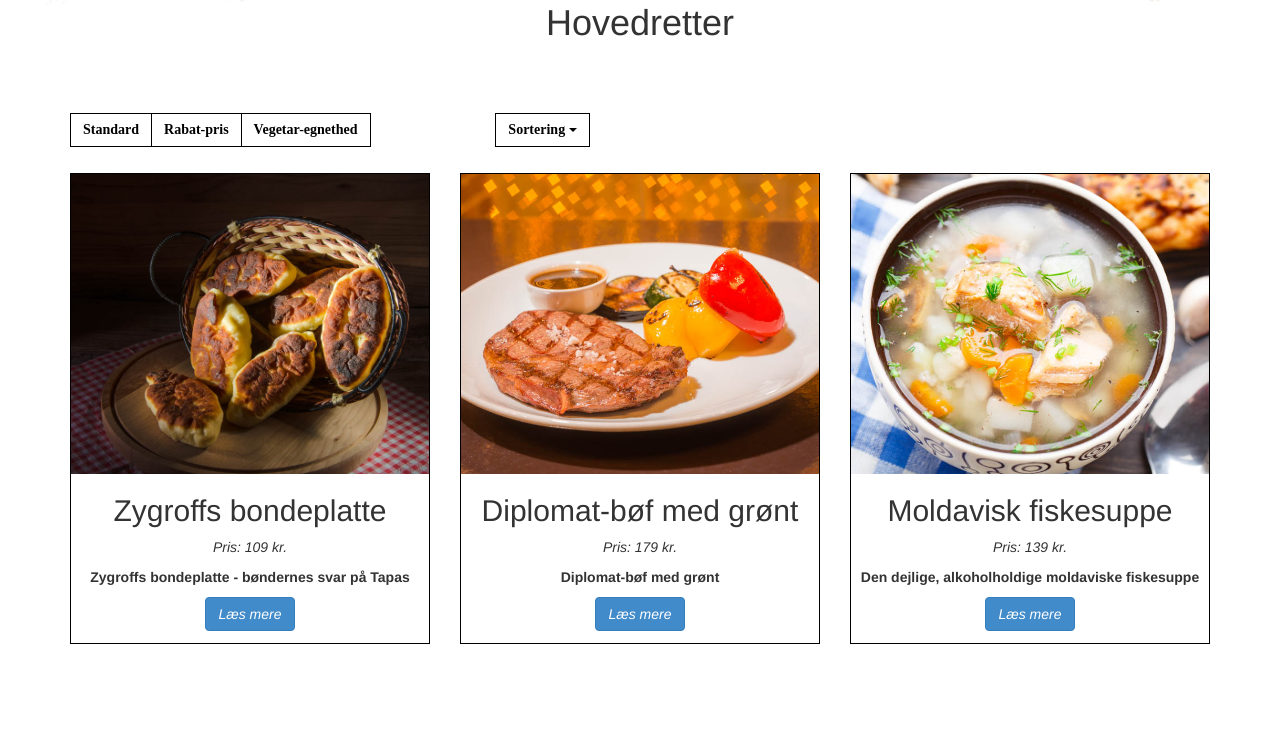
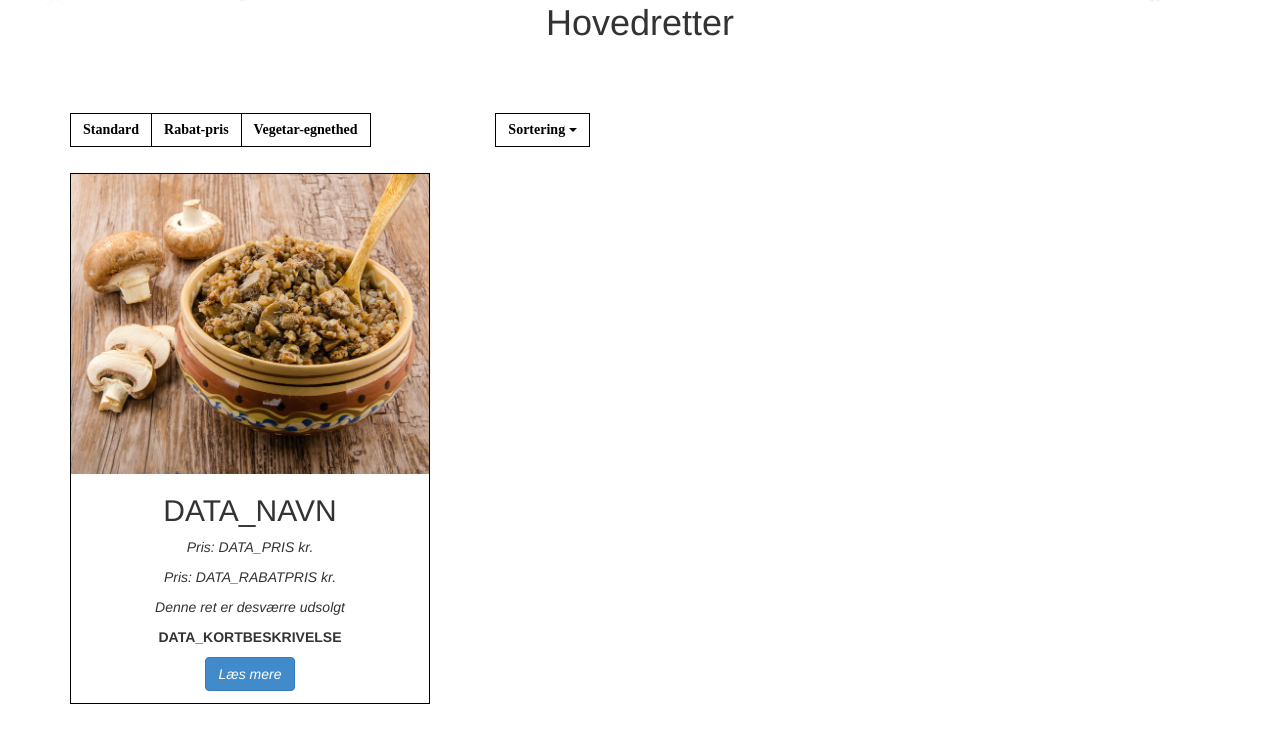
Before and after one commit to Mikblach/dynamisk_petrograd, a plain HTML site: page index.html in a window 1280 px wide. Shown: the part 821-1551 px from the top of the page. Before the commit the page ends 1491 px from the top, so only its background shows below. Drawn offline with Linux system fonts and the light colour scheme.

Commit message:
add javascript template product

```diff
--- a/index.html
+++ b/index.html
@@ -54,7 +54,9 @@
     <div class="container content_menu">
 
         <div class="black_home_h-line center-block"></div>
-        <div class="row">
+        <div class="row produkt-liste">
+
+            <!-- her skal produkter lægges ind -->
 
             <!-- hovedret 1 -->
             <template id="produkt_template">
@@ -83,84 +85,6 @@
                 </div>
             </template>
 
-
-
-            <!-- hovedret 2 -->
-
-            <div class="hovedret-2 col-md-4 col-xs-6">
-                <div id="hovedret-2" class="border">
-                    <div class="food-img-2"></div>
-                    <div class="info text-center">
-                        <h2> <span class="data_madnavn text-center">Zygroffs bondeplatte</span> </h2>
-                        <p><em> Pris: <span class="data_pris "> 109 </span> kr. </em> </p>
-                        <p> <span class="data_kortbeskrivelse "> <strong> Zygroffs bondeplatte - bøndernes svar på Tapas </strong></span>
-                        </p>
-                    </div>
-                    <div class="læs mere text-center">
-                        <!-- Button trigger modal -->
-                        <button type="button" class="btn btn-primary modalknap modalknap_margin_bottom  " data-toggle="modal" data-target="#myModal">
-                            <em>Læs mere</em>
-                        </button>
-                    </div>
-                </div>
-            </div>
-
-
-
-            <!-- hovedret 3 -->
-
-            <div class="hovedret-3 col-md-4 col-xs-6">
-                <div id="hovedret-3" class="border">
-                    <div class="food-img-3"></div>
-                    <div class="info text-center">
-                        <h2> <span class="data_madnavn text-center">Diplomat-bøf med grønt</span> </h2>
-                        <p> <em> Pris: <span class="data_pris "> 179 </span> kr. </em> </p>
-                        <p> <span class="data_kortbeskrivelse "> <strong> Diplomat-bøf med grønt</span> </strong>
-                        </p>
-                    </div>
-                    <div class="læs mere text-center">
-                        <!-- Button trigger modal -->
-                        <button type="button" class="btn btn-primary modalknap modalknap_margin_bottom  " data-toggle="modal" data-target="#myModal">
-                            <em>Læs mere </em>
-                        </button>
-                    </div>
-                </div>
-            </div>
-
-
-
-
-            <!-- hovedret 4 -->
-
-            <div class="hovedret-4 col-md-4 col-xs-6">
-                <div id="hovedret-4" class="border">
-                    <div class="food-img-4"></div>
-                    <div class="info text-center">
-                        <h2> <span class="data_madnavn text-center">Moldavisk fiskesuppe</span> </h2>
-                        <p> <em> Pris: <span class="data_pris "> 139 </span> kr. </em> </p>
-                        <p> <span class="data_kortbeskrivelse "> <strong> Den dejlige, alkoholholdige moldaviske fiskesuppe</span> </strong>
-                        </p>
-                    </div>
-                    <div class="læs mere text-center">
-                        <!-- Button trigger modal -->
-
-                        <button type="button" class="btn btn-primary modalknap modalknap_margin_bottom " data-toggle="modal" data-target="#myModal">
-                            <em>Læs mere</em>
-                        </button>
-                    </div>
-
-                    <!--
-                        <a data-toggle="modal" data-target="#myModal">
-                            <div class="read-more-box-style">
-                                <span class="read-more-text-style">Læs mere</span>
-                            </div>
-                        </a>
--->
-                </div>
-            </div>
-
-
-
         </div>
 
 
--- a/js/script.js
+++ b/js/script.js
@@ -0,0 +1,16 @@
+window.addEventListener("load", sidenVises);
+
+function sidenVises() {
+    console.log("siden vises")
+    visProdukt();
+}
+
+function visProdukt() {
+    // klon produkt_template
+    var klon = document.querySelector("#produkt_template").content.cloneNode(true);
+
+    //indsæt data i klon
+
+    //append klon til .produkt-lise
+    document.querySelector(".produkt-liste").appendChild(klon);
+}
```
